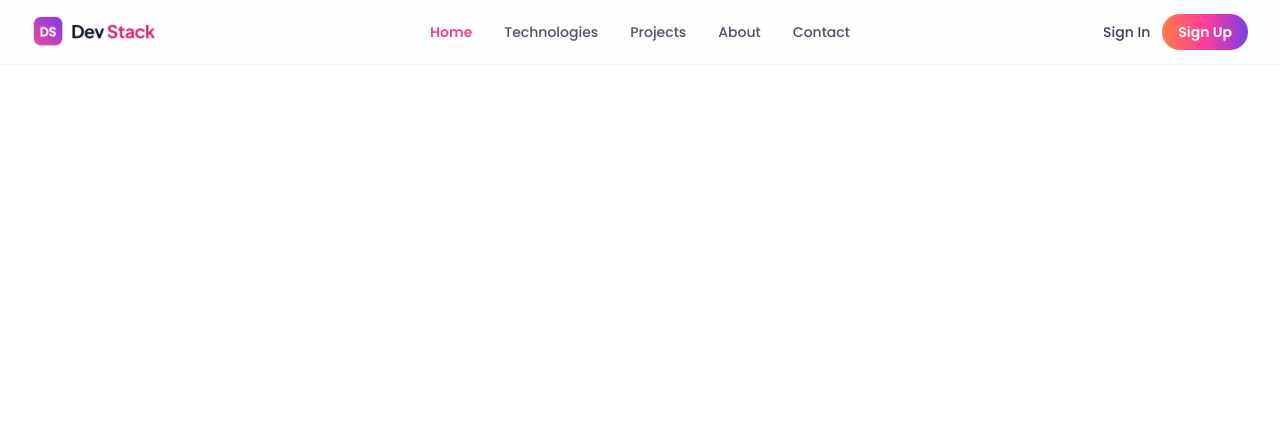
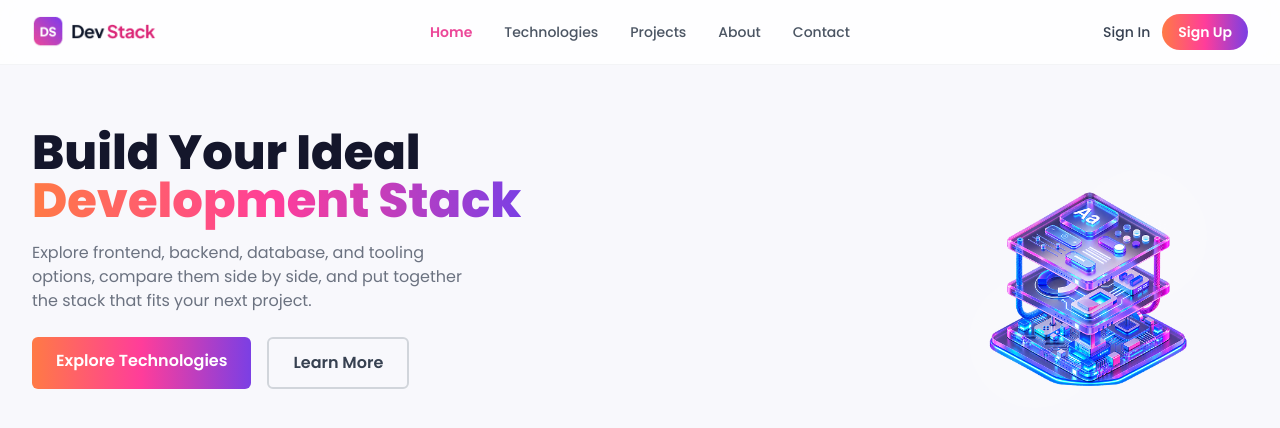
Before and after one commit to mehedijoy-dev/Ph-assignment-5, a React (Vite) app: page / in a window 1280 px wide. Shown: the top 428 px of the page. Built offline with nearby package versions, Linux system fonts and the light colour scheme.

Commit message:
feat: build Hero/Banner section with two-tone gradient heading

```diff
--- a/src/App.jsx
+++ b/src/App.jsx
@@ -1,9 +1,11 @@
 import Navbar from "./components/Navbar";
+import Hero from "./components/Hero";
 
 function App() {
   return (
     <div>
       <Navbar />
+      <Hero />
     </div>
   );
 }
--- /dev/null
+++ b/src/components/hero.jsx
@@ -0,0 +1,49 @@
+import bannerImage from "../assets/banner-stack.png";
+
+export default function Hero() {
+  return (
+    <section
+      id="home"
+      className="max-w-7xl mx-auto px-4 sm:px-6 lg:px-8 py-12 md:py-16"
+    >
+      <div className="grid md:grid-cols-2 gap-8 items-start">
+        <div>
+          <h1 className="text-4xl sm:text-5xl font-extrabold leading-tight">
+            Build Your Ideal
+            <br />
+            <span className="text-gradient-brand">Development Stack</span>
+          </h1>
+
+          <p className="mt-4 text-gray-500 text-base max-w-md">
+            Explore frontend, backend, database, and tooling options, compare
+            them side by side, and put together the stack that fits your next
+            project.
+          </p>
+
+          <div className="mt-6 flex flex-wrap gap-4">
+            <a
+              href="#technologies"
+              className="btn-gradient font-semibold px-6 py-3 rounded-md"
+            >
+              Explore Technologies
+            </a>
+            <a
+              href="#about"
+              className="font-semibold px-6 py-3 rounded-md border-2 border-gray-300 text-gray-700 hover:border-gray-400 hover:bg-gray-50 transition-colors"
+            >
+              Learn More
+            </a>
+          </div>
+        </div>
+
+        <div className="flex justify-center md:justify-end">
+          <img
+            src={bannerImage}
+            alt="Technology stack illustration"
+            className="w-full max-w-xs"
+          />
+        </div>
+      </div>
+    </section>
+  );
+}
```
